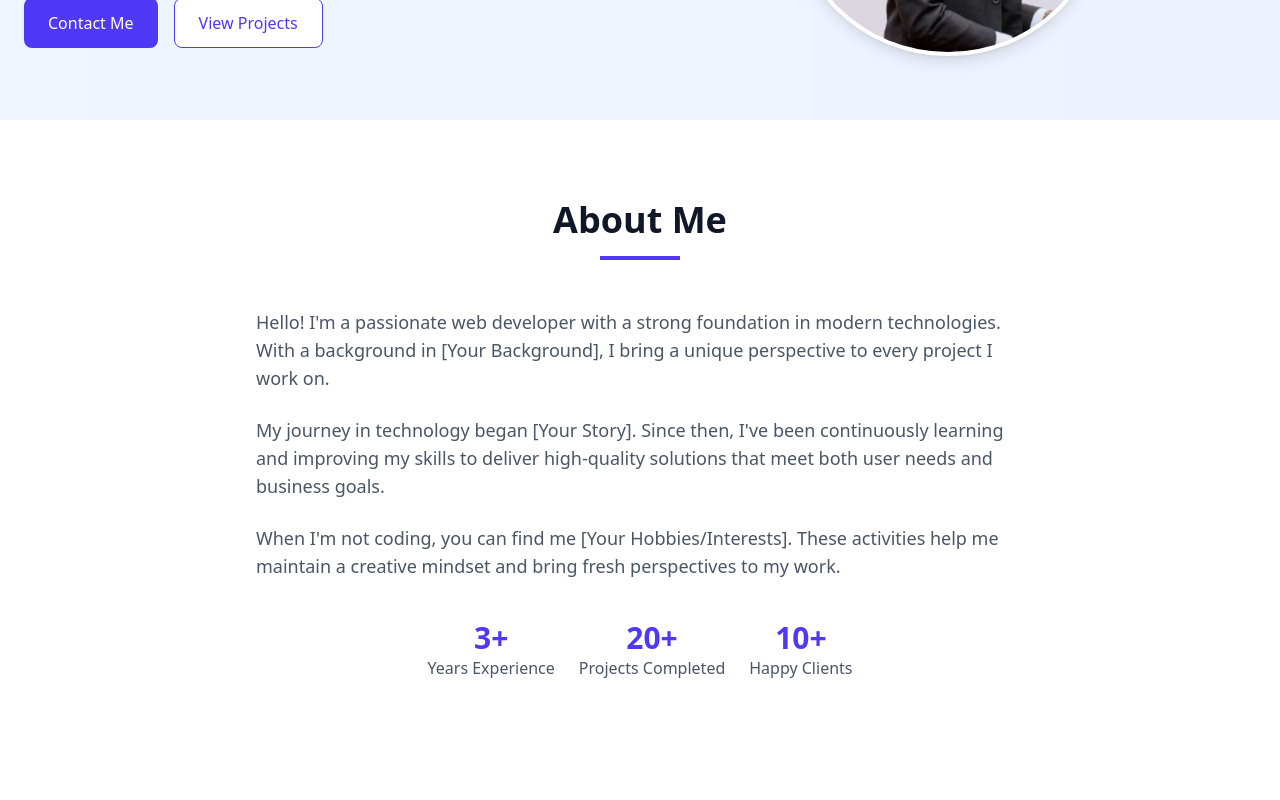
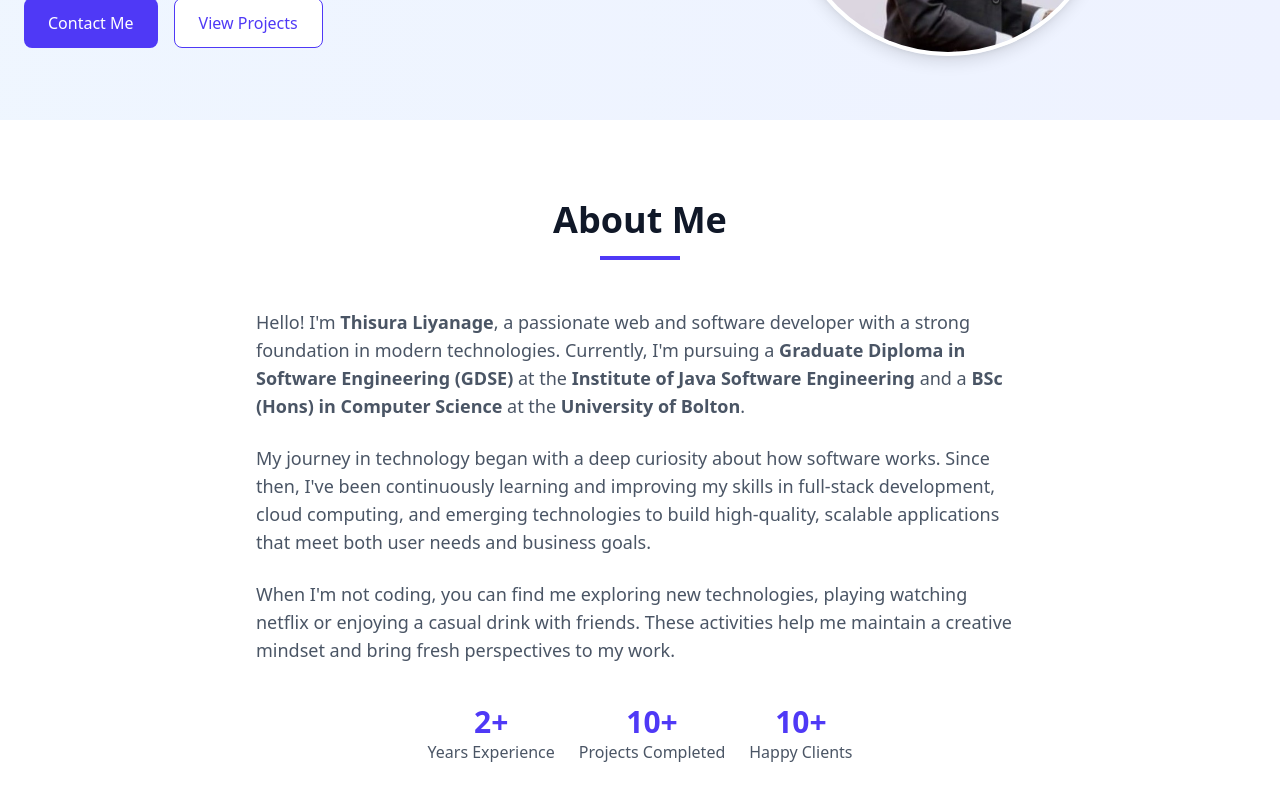
Before and after one commit to Thisura2001/portfolio-react, a React (Vite) app: page / in a window 1280 px wide. Shown: the part 424-1224 px from the top of the page. Before the commit the page ends 1184 px from the top, so only its background shows below. Built offline with nearby package versions, Linux system fonts and the light colour scheme.

Commit message:
about section updated

```diff
--- a/src/Component/About.tsx
+++ b/src/Component/About.tsx
@@ -11,24 +11,26 @@ export const About = () => {
                 </div>
                 <div className="max-w-3xl mx-auto">
                     <p className="text-lg text-gray-600 dark:text-gray-300 mb-6">
-                        Hello! I'm a passionate web developer with a strong foundation in
-                        modern technologies. With a background in [Your Background], I bring
-                        a unique perspective to every project I work on.
+                        Hello! I'm <strong>Thisura Liyanage</strong>, a passionate web and software developer with a
+                        strong foundation in modern technologies. Currently, I'm pursuing a <strong>Graduate Diploma in
+                        Software Engineering (GDSE)</strong> at the <strong>Institute of Java Software
+                        Engineering</strong> and a <strong>BSc (Hons) in Computer Science</strong> at the <strong>University
+                        of Bolton</strong>.
                     </p>
                     <p className="text-lg text-gray-600 dark:text-gray-300 mb-6">
-                        My journey in technology began [Your Story]. Since then, I've been
-                        continuously learning and improving my skills to deliver
-                        high-quality solutions that meet both user needs and business goals.
+                        My journey in technology began with a deep curiosity about how software works. Since then, I've
+                        been continuously learning and improving my skills in full-stack development, cloud computing,
+                        and emerging technologies to build high-quality, scalable applications that meet both user needs
+                        and business goals.
                     </p>
                     <p className="text-lg text-gray-600 dark:text-gray-300 mb-6">
-                        When I'm not coding, you can find me [Your Hobbies/Interests]. These
-                        activities help me maintain a creative mindset and bring fresh
-                        perspectives to my work.
+                        When I'm not coding, you can find me exploring new technologies, playing watching netflix or enjoying a casual drink with friends. These activities help me
+                        maintain a creative mindset and bring fresh perspectives to my work.
                     </p>
                     <div className="mt-10 flex justify-center gap-6">
                         <div className="text-center">
                             <div className="text-3xl font-bold text-indigo-600 dark:text-indigo-400">
-                                3+
+                                2+
                             </div>
                             <div className="text-gray-600 dark:text-gray-300">
                                 Years Experience
@@ -36,7 +38,7 @@ export const About = () => {
                         </div>
                         <div className="text-center">
                             <div className="text-3xl font-bold text-indigo-600 dark:text-indigo-400">
-                                20+
+                                10+
                             </div>
                             <div className="text-gray-600 dark:text-gray-300">
                                 Projects Completed
```
